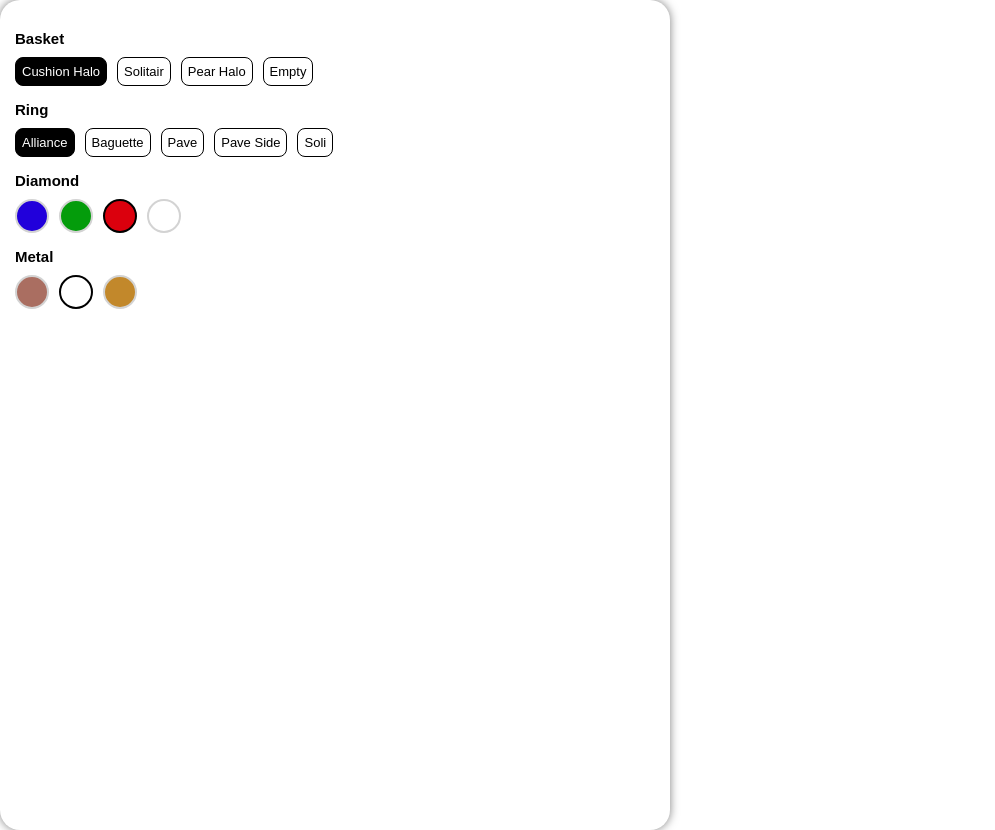
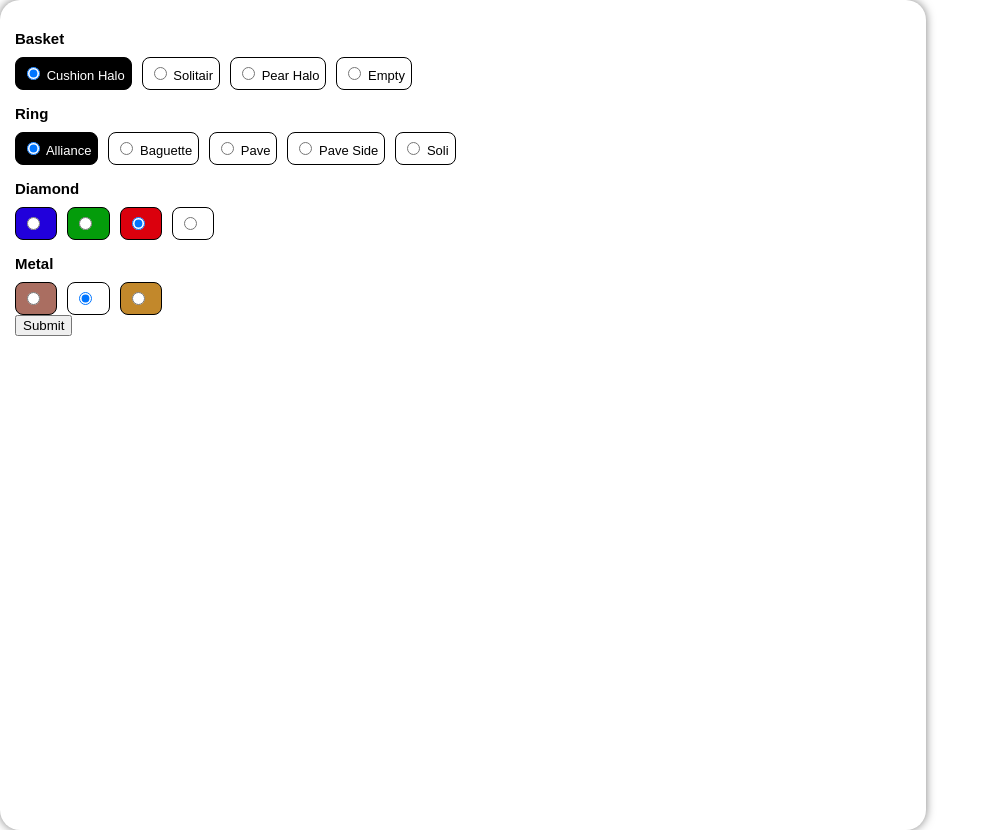
Before and after one commit to mkneuffer/Webgi---advanced-configurator-demo, a website built with Vite: page index.html in a window 1280 px wide. Shown: the whole page, without its empty margins (0-995 px from the left). Built offline with nearby package versions, Linux system fonts and the light colour scheme; what webgi would draw is missing.

Commit message:
Update index.html
sfssfs

```diff
--- a/index.html
+++ b/index.html
@@ -18,7 +18,7 @@
             flex-direction: row;
         }
         #webgi-canvas-container {
-        width: 50vw;
+            width: 30vw;
             height: 100vh;
             position: fixed;
             right: 0;
@@ -29,7 +29,7 @@
             height: 100%;
         }
         .ui {
-        width: 50vw;
+            width: 70vw;
             height: 100vh;
             background-color: white;
             padding: 15px;
@@ -38,9 +38,6 @@
             display: flex;
             flex-direction: column;
             font-family: sans-serif;
-      }
-      button {
-        margin: 5px;
         }
         .title {
             font-size: 15px;
@@ -52,7 +49,7 @@
             flex-direction: row;
             gap: 10px;
         }
-      .objectVariation {
+        .objectVariation, .material {
             border: 1px solid black;
             padding: 6px;
             border-radius: 8px;
@@ -60,70 +57,140 @@
             cursor: pointer;
             transition: all 0.2s ease-in-out;
         }
-      .objectVariation:hover {
+        .objectVariation:hover, .material:hover {
             background-color: black;
             color: white;
         }
-      .objectActive {
+        .objectActive, .materialActive {
             background-color: black;
             color: white;
-      }
-      .materialActive {
-        border: 2px solid black !important;
-      }
-      .material {
-        padding: 15px;
-        border-radius: 100%;
-        border: 2px solid rgb(211, 211, 211);
-        cursor: pointer;
-      }
-      .material:hover {
-        border: 2px solid black;
         }
     </style>
 </head>
 <body>
     <div class="ui">
+        <form id="selectionForm" action="https://docs.google.com/forms/u/0/d/e/1FAIpQLSeMhFzKsPSO2Kh-ObQrKtt-G51xOpaIMa0aFGeZWCNibkE3_Q/formResponse" method="POST">
             <div>
                 <p class="title">Basket</p>
                 <div class="variations">
-          <div id="view1" class="objectVariation objectActive" data-category="Basket" data-index="0">Cushion Halo</div>
-          <div id="view1" class="objectVariation" data-category="Basket" data-index="3">Solitair</div>
-          <div id="view1" class="objectVariation" data-category="Basket" data-index="2">Pear Halo</div>
-          <div id="view1" class="objectVariation" data-category="Basket" data-index="1">Empty</div>
+                    <div class="objectVariation objectActive" data-category="Basket" data-index="0">
+                        <input type="radio" id="basket0" name="basket" value="Cushion Halo" checked>
+                        <label for="basket0">Cushion Halo</label>
+                    </div>
+                    <div class="objectVariation" data-category="Basket" data-index="3">
+                        <input type="radio" id="basket1" name="basket" value="Solitair">
+                        <label for="basket1">Solitair</label>
+                    </div>
+                    <div class="objectVariation" data-category="Basket" data-index="2">
+                        <input type="radio" id="basket2" name="basket" value="Pear Halo">
+                        <label for="basket2">Pear Halo</label>
+                    </div>
+                    <div class="objectVariation" data-category="Basket" data-index="1">
+                        <input type="radio" id="basket3" name="basket" value="Empty">
+                        <label for="basket3">Empty</label>
+                    </div>
                 </div>
             </div>
             <div>
                 <p class="title">Ring</p>
                 <div class="variations">
-          <div id="view0" class="objectVariation objectActive" data-category="Ring" data-index="0">Alliance</div>
-          <div id="view0" class="objectVariation" data-category="Ring" data-index="1">Baguette</div>
-          <div id="view0" class="objectVariation" data-category="Ring" data-index="2">Pave</div>
-          <div id="view0" class="objectVariation" data-category="Ring" data-index="3">Pave Side</div>
-          <div id="view0" class="objectVariation" data-category="Ring" data-index="4">Soli</div>
+                    <div class="objectVariation objectActive" data-category="Ring" data-index="0">
+                        <input type="radio" id="ring0" name="ring" value="Alliance" checked>
+                        <label for="ring0">Alliance</label>
+                    </div>
+                    <div class="objectVariation" data-category="Ring" data-index="1">
+                        <input type="radio" id="ring1" name="ring" value="Baguette">
+                        <label for="ring1">Baguette</label>
+                    </div>
+                    <div class="objectVariation" data-category="Ring" data-index="2">
+                        <input type="radio" id="ring2" name="ring" value="Pave">
+                        <label for="ring2">Pave</label>
+                    </div>
+                    <div class="objectVariation" data-category="Ring" data-index="3">
+                        <input type="radio" id="ring3" name="ring" value="Pave Side">
+                        <label for="ring3">Pave Side</label>
+                    </div>
+                    <div class="objectVariation" data-category="Ring" data-index="4">
+                        <input type="radio" id="ring4" name="ring" value="Soli">
+                        <label for="ring4">Soli</label>
+                    </div>
                 </div>
             </div>
             <div>
                 <p class="title">Diamond</p>
                 <div class="variations">
-          <div id="view2" class="material" data-category="Diamond" data-index0="2" data-index1="1" data-index2="0" data-bg="0.jpg" style="background-color: #2100db;"></div>
-          <div id="view2" class="material" data-category="Diamond" data-index0="1" data-index1="0" data-index2="1" data-bg="1.jpg" style="background-color: #049c0b;"></div>
-          <div id="view2" class="material materialActive" data-category="Diamond" data-index0="0" data-index1="2" data-index2="2" data-bg="2.jpg" style="background-color: #db000d;"></div>
-          <div id="view2" class="material" data-category="Diamond" data-index0="3" data-index1="3" data-index2="3" data-bg="1.jpg" style="background-color: white;"></div>
+                    <div class="material" data-category="Diamond" data-index0="2" data-index1="1" data-index2="0" data-bg="0.jpg" style="background-color: #2100db;">
+                        <input type="radio" id="diamond0" name="diamond" value="Diamond1">
+                        <label for="diamond0" style="background-color: #2100db;">&nbsp;</label>
+                    </div>
+                    <div class="material" data-category="Diamond" data-index0="1" data-index1="0" data-index2="1" data-bg="1.jpg" style="background-color: #049c0b;">
+                        <input type="radio" id="diamond1" name="diamond" value="Diamond2">
+                        <label for="diamond1" style="background-color: #049c0b;">&nbsp;</label>
+                    </div>
+                    <div class="material materialActive" data-category="Diamond" data-index0="0" data-index1="2" data-index2="2" data-bg="2.jpg" style="background-color: #db000d;">
+                        <input type="radio" id="diamond2" name="diamond" value="Diamond3" checked>
+                        <label for="diamond2" style="background-color: #db000d;">&nbsp;</label>
+                    </div>
+                    <div class="material" data-category="Diamond" data-index0="3" data-index1="3" data-index2="3" data-bg="1.jpg" style="background-color: white;">
+                        <input type="radio" id="diamond3" name="diamond" value="Diamond4">
+                        <label for="diamond3" style="background-color: white;">&nbsp;</label>
+                    </div>
                 </div>
             </div>
             <div>
                 <p class="title">Metal</p>
                 <div class="variations">
-          <div id="view3" class="material" data-category="Metal" data-index="0" style="background-color: #aa6e61;"></div>
-          <div id="view3" class="material materialActive" data-category="Metal" data-index="1" style="background-color: white;"></div>
-          <div id="view3" class="material" data-category="Metal" data-index="2" style="background-color: #c2882b;"></div>
+                    <div class="material" data-category="Metal" data-index="0" style="background-color: #aa6e61;">
+                        <input type="radio" id="metal0" name="metal" value="Metal1">
+                        <label for="metal0" style="background-color: #aa6e61;">&nbsp;</label>
+                    </div>
+                    <div class="material materialActive" data-category="Metal" data-index="1" style="background-color: white;">
+                        <input type="radio" id="metal1" name="metal" value="Metal2" checked>
+                        <label for="metal1" style="background-color: white;">&nbsp;</label>
+                    </div>
+                    <div class="material" data-category="Metal" data-index="2" style="background-color: #c2882b;">
+                        <input type="radio" id="metal2" name="metal" value="Metal3">
+                        <label for="metal2" style="background-color: #c2882b;">&nbsp;</label>
                     </div>
                 </div>
+            </div>
+            <input type="hidden" id="combinedAnswers" name="entry.1386704910" value="">
+            <button type="button" onclick="submitForm()">Submit</button>
+        </form>
     </div>
     <div id="webgi-canvas-container">
         <canvas id="webgi-canvas"></canvas>
     </div>
     <script type="module" src="/src/main.ts"></script>
+    <script>
+        function submitForm() {
+            const basket = document.querySelector('input[name="basket"]:checked');
+            const ring = document.querySelector('input[name="ring"]:checked');
+            const diamond = document.querySelector('input[name="diamond"]:checked');
+            const metal = document.querySelector('input[name="metal"]:checked');
+
+            const answers = [basket, ring, diamond, metal].filter(answer => answer !== null).map(answer => answer.value);
+            const combinedAnswers = answers.join(", ");
+            document.getElementById('combinedAnswers').value = combinedAnswers;
+
+            const form = document.getElementById('selectionForm');
+            const formData = new FormData(form);
+
+            // Submit the form data to Google Forms
+            fetch(form.action, {
+                method: "POST",
+                body: formData
+            }).then(response => {
+                // Handle response if needed
+                console.log("Form submitted successfully");
+            }).catch(error => {
+                // Handle errors if any
+                console.error("Error submitting form:", error);
+            });
+
+            // Redirect to YouTube
+            window.location.href = "https://www.youtube.com";
+        }
+    </script>
 </body>
 </html>
```
Lines whose indentation alone changed are shown as unchanged.
